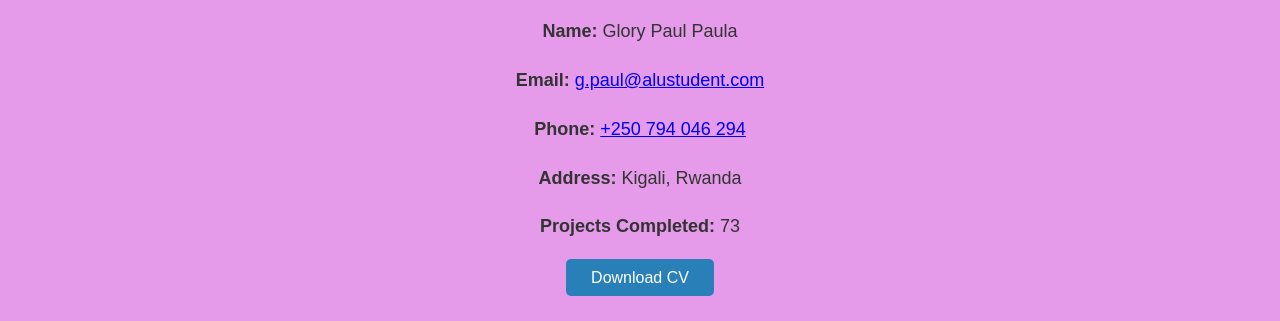
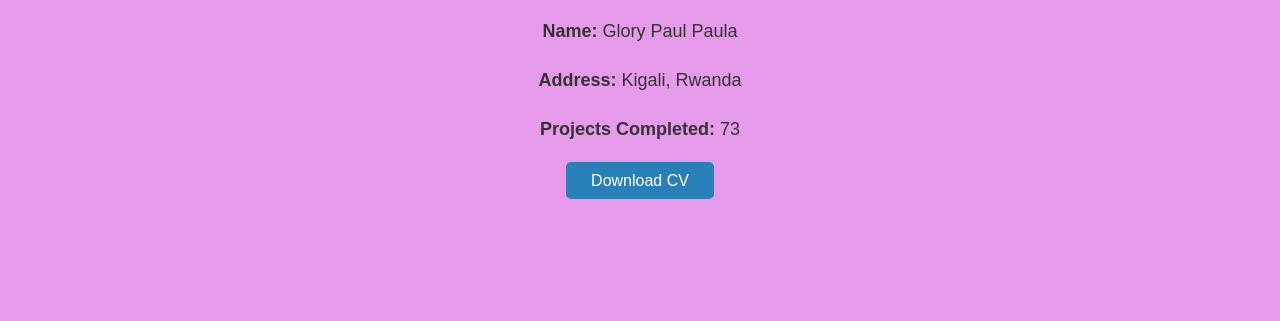
Before and after one commit to Glorycodess/MY-RESUME-, a plain HTML site: page index.html in a window 1280 px wide. Shown: the part 749-1070 px from the top of the page. Drawn offline with nearby package versions, Linux system fonts and the light colour scheme.

Commit message:
Updated my resume website

```diff
--- a/index.html
+++ b/index.html
@@ -53,11 +53,9 @@
             <h2>About Me</h2>
             <div class="details">
                 <p><strong>Name:</strong> Glory Paul Paula</p>
-                <p><strong>Email:</strong> <a href="mailto:g.paul@alustudent.com">g.paul@alustudent.com</a></p>
-                <p><strong>Phone:</strong> <a href="tel:+250794046294">+250 794 046 294</a></p>
                 <p><strong>Address:</strong> Kigali, Rwanda</p>
                 <p><strong>Projects Completed:</strong> <span id="projects-completed">73</span></p>
-                <a href="path/to/your/cv.pdf" class="social-button download-cv" target="_blank">Download CV</a>
+                <a href="/img/my resume.pdf" class="social-button download-cv" target="_blank">Download CV</a>
             </div>
         </div>
     </section>
```
